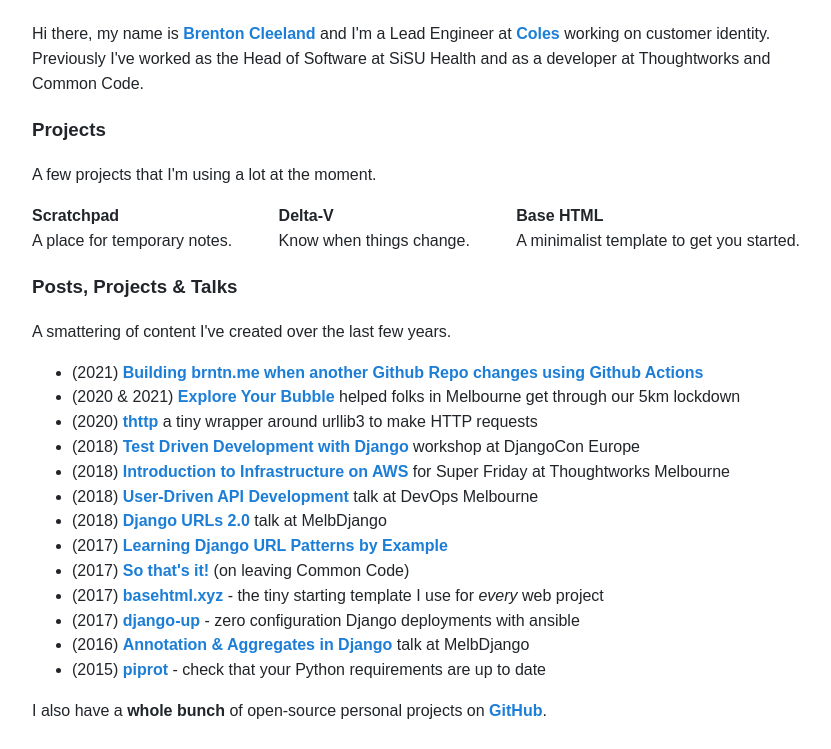
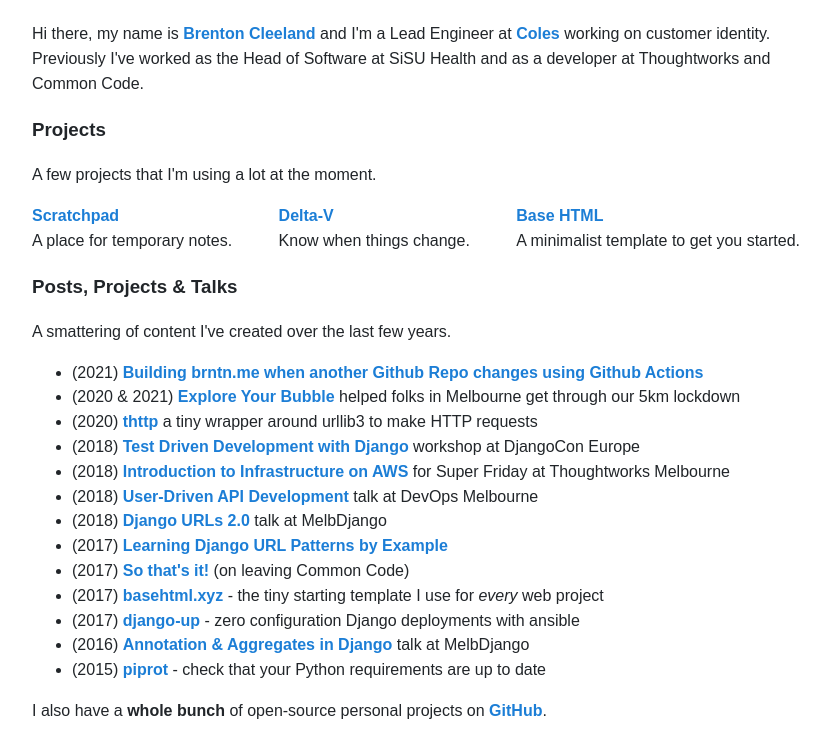
Before and after one commit to sesh/brntn.me, a plain HTML site: page index.html in a window 1280 px wide. Shown: the part 103-852 px from the top of the page, without its empty margins (32-863 px from the left). Drawn offline with Linux system fonts and the light colour scheme.

Commit message:
deploy: c08c3400716d145f1cb05b3ca379b3a6bca54b07

```diff
--- a/index.html
+++ b/index.html
@@ -24,17 +24,17 @@
 Previously I've worked as the Head of Software at SiSU Health and as a developer at Thoughtworks and Common Code.</p>
 <h3>Projects</h3>
 <p>A few projects that I'm using a lot at the moment.</p>
-<div class='grid'>
+<div class="grid">
     <div>
-        <strong>Scratchpad</strong><br>
+        <strong><a href="https://brntn.me/scratchpad/">Scratchpad</a></strong><br>
         A place for temporary notes.
     </div>
     <div>
-        <strong>Delta-V</strong><br>
+        <strong><a href="https://delta-v.club">Delta-V</a></strong><br>
         Know when things change.
     </div>
     <div>
-        <strong>Base HTML</strong><br>
+        <strong><a href="https://basehtml.xyz">Base HTML</a></strong><br>
         A minimalist template to get you started.
     </div>
 </div>
```
